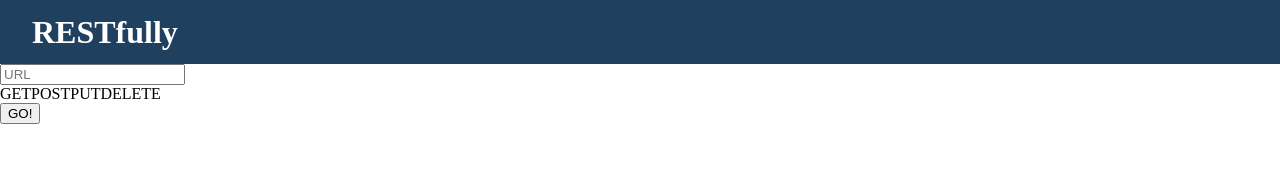
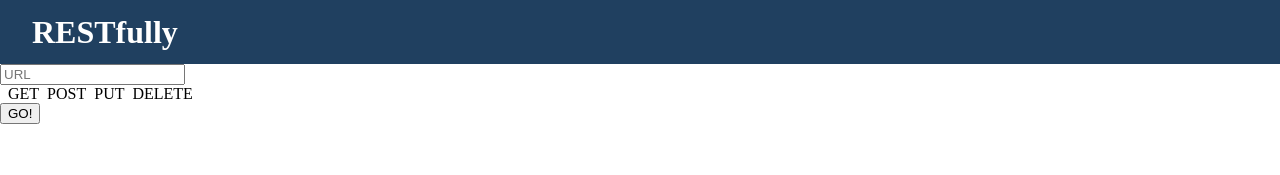
Before and after one commit to philfitch-401-advanced-javascript/lab-class-30-project-resty, a React app: page / in a window 1280 px wide. Shown: the top 175 px of the page. Built offline with nearby package versions, Linux system fonts and the light colour scheme.

Commit message:
trying to get buttons to display correctly

```diff
--- a/src/components/containers/Main.js
+++ b/src/components/containers/Main.js
@@ -24,14 +24,14 @@ export default class Main extends Component {
         <form>
           <UrlInputForm handleUrlChange={this.handleUrlChange} />
           <div id="methods">
-            <Method value={'get'} handleMethodChange={this.handleMethodChange} checked />
-            <span>GET</span>
-            <Method value={'post'} handleMethodChange={this.handleMethodChange} />
-            <span>POST</span>
-            <Method value={'put'} handleMethodChange={this.handleMethodChange} />
-            <span>PUT</span>
-            <Method value={'delete'} handleMethodChange={this.handleMethodChange} />
-            <span>DELETE</span>
+
+            <label for="get"><Method id={'get'} handleMethodChange={this.handleMethodChange} checked="checked" />GET</label>
+
+            <label for="post"><Method id={'post'} handleMethodChange={this.handleMethodChange} />POST</label>
+
+            <label for="put"><Method id={'put'} handleMethodChange={this.handleMethodChange} />PUT</label>
+
+            <label for="delete"><Method id={'delete'} handleMethodChange={this.handleMethodChange} />DELETE</label>
           </div>
         </form>
       </>
--- a/src/components/form/Method.js
+++ b/src/components/form/Method.js
@@ -1,5 +1,6 @@
 import React, { Component } from 'react';
 import PropTypes from 'prop-types';
+import styles from '../../styles/method.css';
 
 export default class Method extends Component {
   static propTypes = {
@@ -12,10 +13,9 @@ export default class Method extends Component {
       <>
         <input
           type="radio"
-          className="method"
-          value=""
+          className={styles.method}
+          id=""
           onClick={handleMethodChange}
-          style={{ display: 'none' }}
         />
 
       </>
--- a/src/styles/main.css
+++ b/src/styles/main.css
@@ -12,3 +12,7 @@ body {
   height: 100%;
   margin: 0px;
 }
+
+#methods {
+  cursor: pointer
+}
--- /dev/null
+++ b/src/styles/method.css
@@ -0,0 +1,14 @@
+.method :hover {
+  cursor: pointer;
+}
+
+.method :checked {
+  background-color: #204060;
+  color:  white
+}
+
+.method {
+  visibility: hidden;
+  width: 0;
+  height: 0
+}
```
